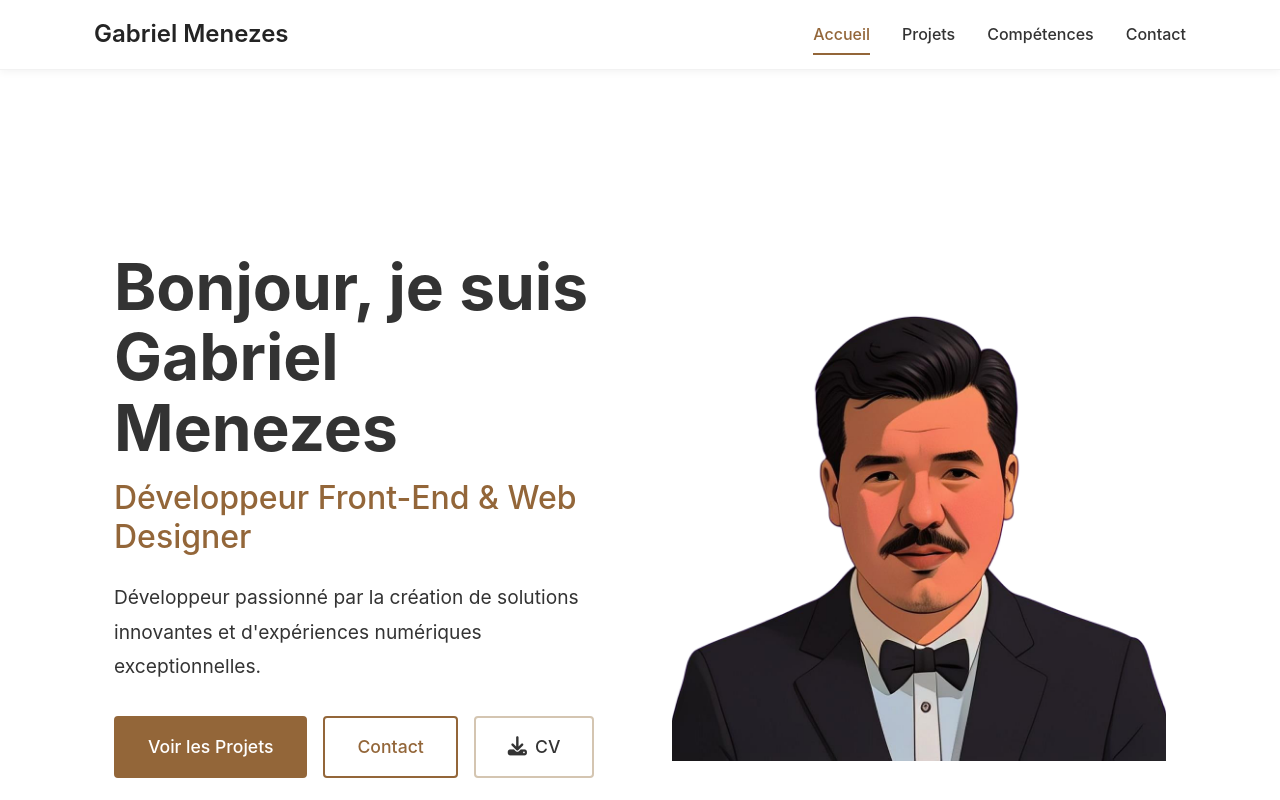
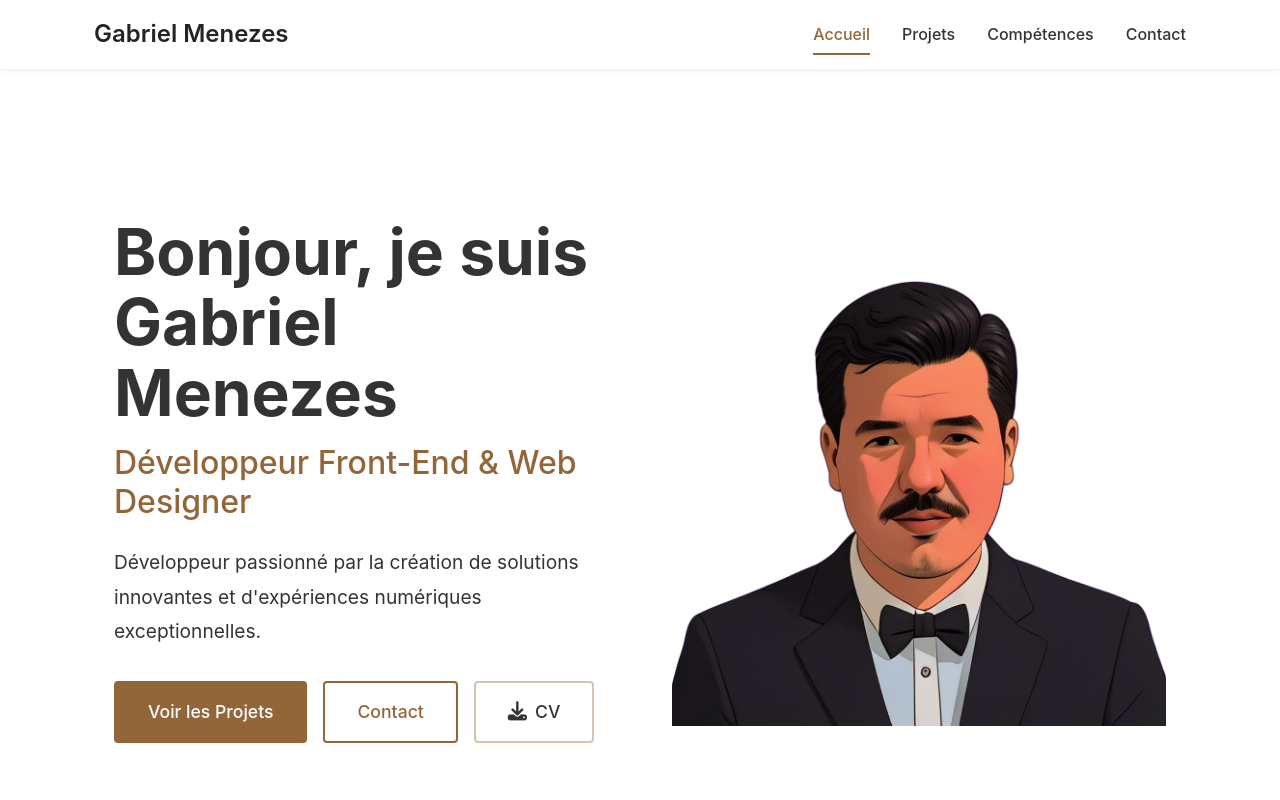
Before and after one commit to GabrielMenezesSilva/protfolio, an Angular app: page / in a window 1280 px wide. Shown: the top 800 px of the page. Built offline with nearby package versions, Linux system fonts and the light colour scheme.

Commit message:
Adiciona margens e preenchimento ao componente de herói para melhorar o layout e a apresentação visual.

```diff
--- a/src/app/components/hero/hero.component.scss
+++ b/src/app/components/hero/hero.component.scss
@@ -5,6 +5,8 @@
   background-color: var(--white);
   overflow: hidden;
   position: relative;
+  margin-top: -70px;
+  padding-top: 70px;
 
   &:before {
     content: '';
```
